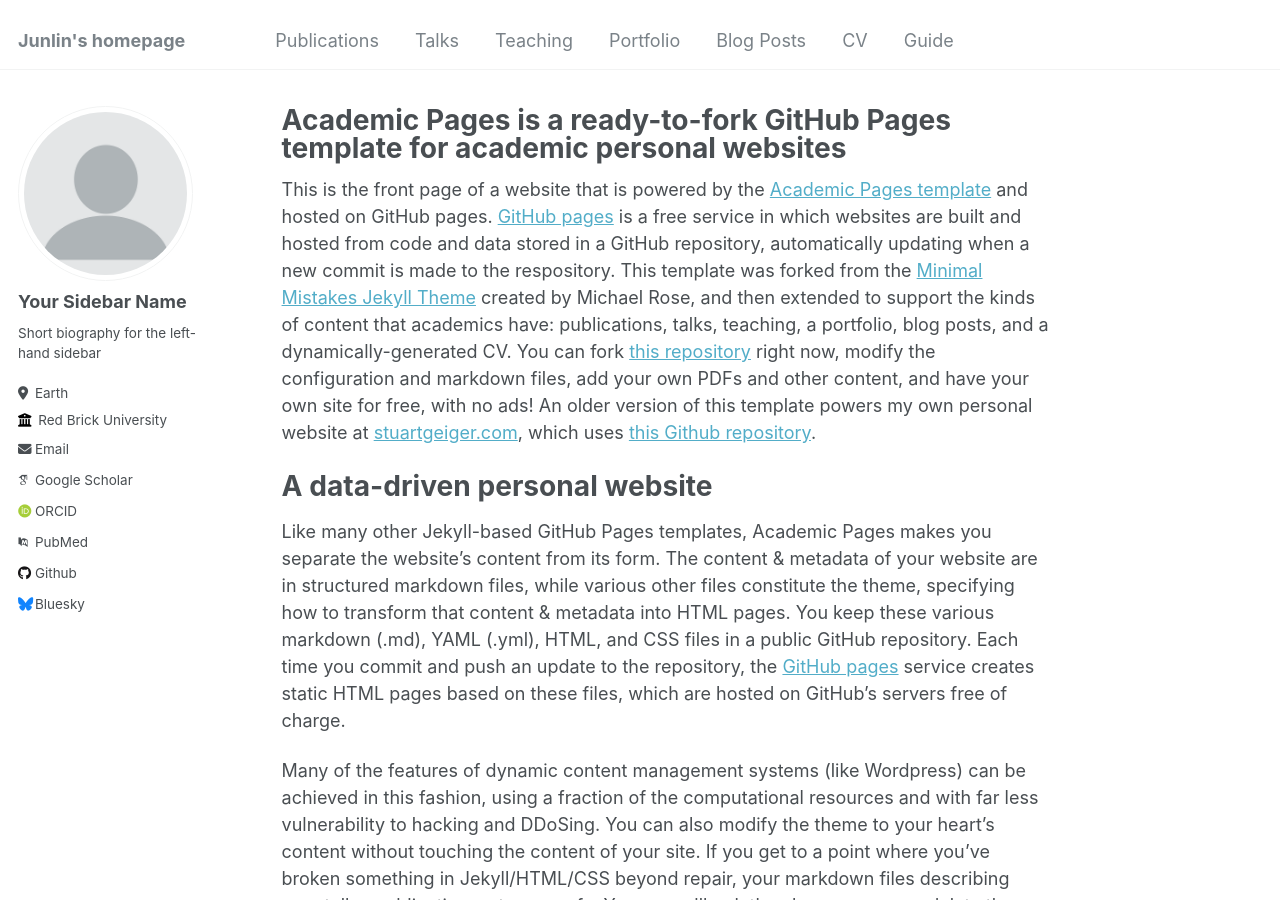
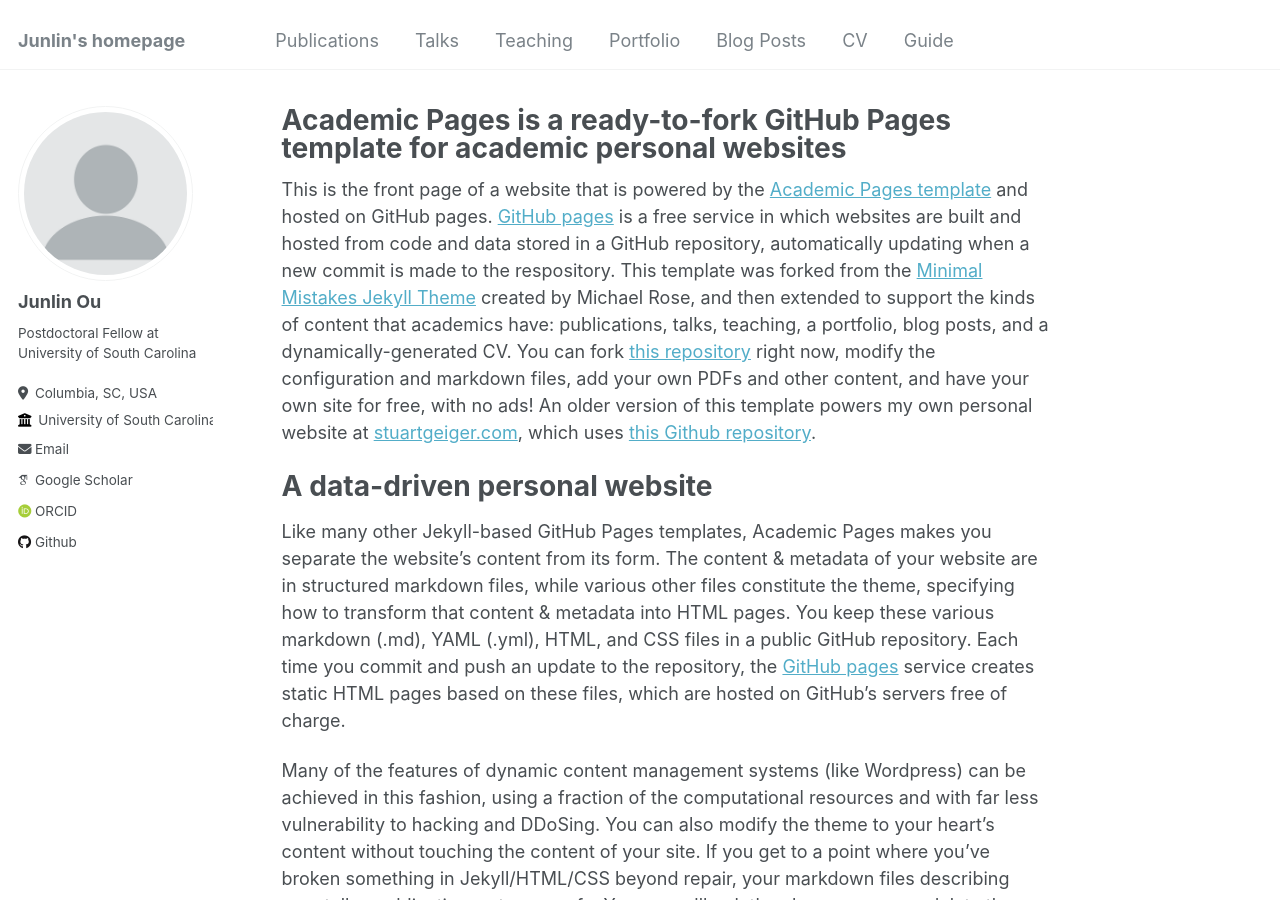
Before and after one commit to Junlin-Ou/Junlin-Ou.github.io, a Jekyll site: the page built from _pages/about.md, in a window 1280 px wide and 900 px high. Built offline with Jekyll 4.4.1, drawn with Linux system fonts in a browser that asks for light colours; some web fonts are replaced.

Commit message:
Update _config.yml

```diff
--- a/_config.yml
+++ b/_config.yml
@@ -22,21 +22,21 @@ repository               : "Ouhappy/Ouhappy.github.io"
 author:
   # Biographic information
   avatar           : "profile.png"
-  name             : "Your Sidebar Name"
+  name             : "Junlin Ou"
   pronouns         : # example: "she/her"
-  bio              : "Short biography for the left-hand sidebar"
-  location         : "Earth"
-  employer         : "Red Brick University"
+  bio              : "Postdoctoral Fellow at University of South Carolina"
+  location         : "Columbia, SC, USA"
+  employer         : "University of South Carolina"
   uri              : # URL
-  email            : "none@example.org"
+  email            : "ouj@email.sc.edu"
 
   # Academic websites
   arxiv            : # URL - Update with the correct link to your profile
-  googlescholar    : "https://scholar.google.com/citations?user=PS_CX0AAAAAJ"
+  googlescholar    : "https://scholar.google.com/citations?user=XnefaIIAAAAJ&hl=en"
   impactstory      : # URL
-  orcid            : "http://orcid.org/yourorcidurl"
+  orcid            : "https://orcid.org/my-orcid?orcid=0000-0003-2735-5840"
   semantic         : # URL
-  pubmed           : "https://www.ncbi.nlm.nih.gov/pubmed/?term=john+snow"
+  pubmed           : #"https://www.ncbi.nlm.nih.gov/pubmed/?term=john+snow"
   researchgate     : # URL
 
   # Repositories and software development
@@ -48,7 +48,7 @@ author:
   stackoverflow    : # User number or user number and name (i.e., use "1" or "1/jeff-atwood")
 
   # Social media
-  bluesky          : "bsky.app" # Replace this with you Bluesky username
+  bluesky          : #"bsky.app" # Replace this with you Bluesky username
   facebook         : # Username
   flickr           : # Username
   foursquare       : # Username
```
